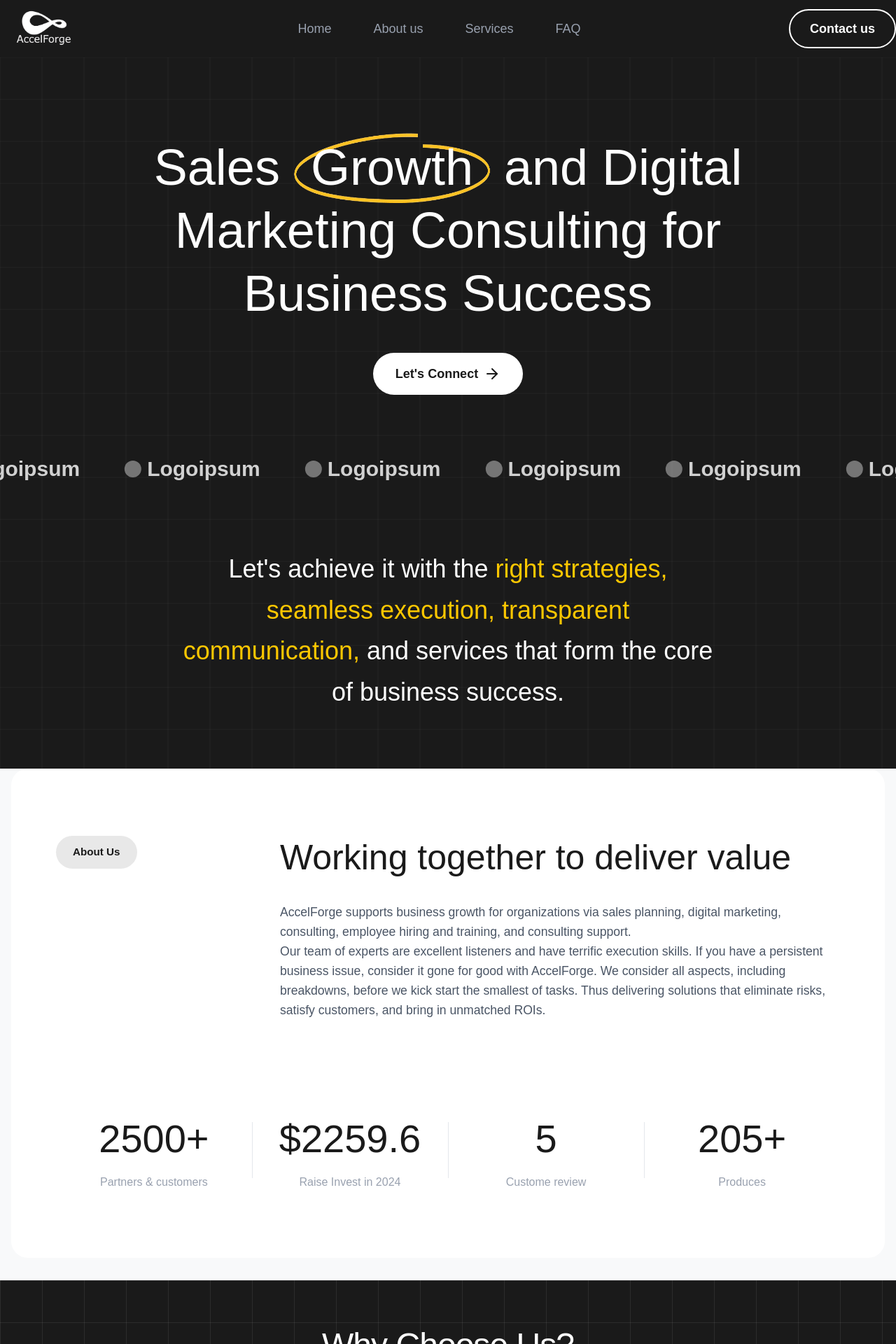
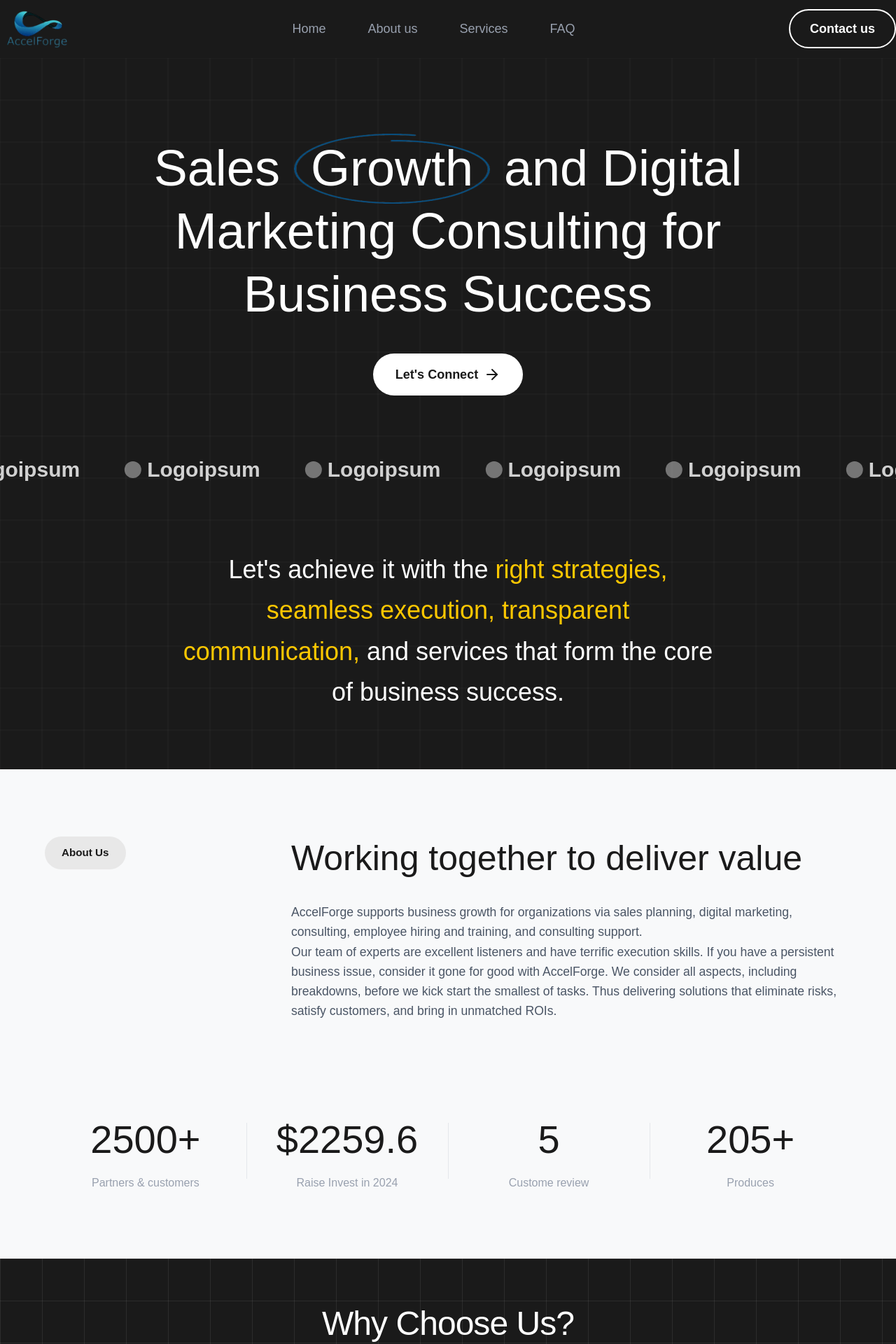
Before and after one commit to Phinix55/AccelForge, a React (Vite) app: page / in a window 1280 px wide. Shown: the top 1920 px of the page at 70% size. Built offline with nearby package versions, Linux system fonts and the light colour scheme.

Commit message:
Update section styles in About, FeaturesGrid, and Testimonials components for improved layout and consistency; change logo in Header component

```diff
--- a/src/components/About.jsx
+++ b/src/components/About.jsx
@@ -45,7 +45,7 @@
 
 const About = () => {
     return (
-        <section className="bg-white rounded-3xl mx-4 mb-8 py-24 px-16 max-[1024px]:py-16 max-[1024px]:px-8 max-[768px]:p-6 max-[768px]:mx-4 max-[768px]:mb-4">
+        <section className="py-24 px-16 max-[1024px]:py-16 max-[1024px]:px-8 max-[768px]:p-6 max-[768px]:mx-4 max-[768px]:mb-4">
             <div className="max-w-[1200px] mx-auto mb-24 flex justify-between items-start gap-16 max-[1024px]:flex-col max-[1024px]:items-center max-[1024px]:text-center max-[1024px]:gap-8 max-[1024px]:mb-16 max-[768px]:mb-6 max-[768px]:items-start max-[768px]:text-left">
                 <div className="shrink-0">
                     <ScrollReveal>
--- a/src/components/FeaturesGrid.jsx
+++ b/src/components/FeaturesGrid.jsx
@@ -36,7 +36,7 @@
     ];
 
     return (
-        <section className="w-auto max-w-7xl mx-auto px-8 mb-16 py-16 max-[768px]:px-4 max-[768px]:mb-8 max-[768px]:py-8">
+        <section className="w-auto max-w-7xl mx-auto px-8 py-16 max-[768px]:px-4 max-[768px]:mb-8 max-[768px]:py-8">
             <div className="text-center mb-16">
                 <h2 className="text-5xl font-medium text-text-primary leading-tight max-[1024px]:text-[2.5rem] max-[768px]:text-[2.2rem] max-[768px]:mb-8">Your Revenue Growth <br/> Starts <span className="italic font-normal">Here</span></h2>
             </div>
--- a/src/components/Header.jsx
+++ b/src/components/Header.jsx
@@ -1,7 +1,7 @@
 import React, { useState } from 'react';
 import { Menu, X } from 'lucide-react';
 import { motion, AnimatePresence } from 'framer-motion';
-import logo2 from '../assets/logo2.png';
+import logo1 from '../assets/logo1.png';
 
 const Header = () => {
     const [isDrawerOpen, setIsDrawerOpen] = useState(false);
@@ -20,8 +20,8 @@
     return (
         <>
             <div className='bg-accent-primary w-full flex justify-center sticky top-0 z-50'>
-                <header className="container flex items-center justify-between max-[900px]:pr-4 py-3 max-[900px]:py-2">
-                    <img src={logo2} alt="AccelForge Logo" className="w-32 h-auto" />
+                <header className="container flex items-center justify-between max-[900px]:px-4 py-3 max-[900px]:py-2">
+                    <img src={logo1} alt="AccelForge Logo" className="w-28 h-auto" />
 
                     {/* Desktop Nav */}
                     <nav className="flex gap-15 max-[900px]:hidden">
--- a/src/components/Testimonials.jsx
+++ b/src/components/Testimonials.jsx
@@ -41,9 +41,9 @@
 
 const Testimonials = () => {
     return (
-        <section className="py-8 pb-24 bg-white overflow-hidden max-[768px]:py-8 max-[768px]:pb-16">
+        <section className="py-8 pb-5 bg-accent-primary bg-[linear-gradient(rgba(255,255,255,0.09)_1px,transparent_1px),linear-gradient(90deg,rgba(255,255,255,0.09)_1px,transparent_1px)] bg-size-[60px_60px] overflow-hidden max-[768px]:py-8 max-[768px]:pb-16">
             <div className="text-center max-w-[800px] mx-auto mb-16 px-4 max-[768px]:mb-8 max-[768px]:px-6">
-                <h2 className="text-[3.5rem] font-medium mb-4 leading-tight text-text-primary max-[768px]:text-[2.5rem] max-[768px]:mb-4 max-[768px]:leading-[1.1]">What Our Clients <span className="italic font-normal">are Saying</span></h2>
+                <h2 className="text-[3.5rem] font-medium mb-4 leading-tight text-white max-[768px]:text-[2.5rem] max-[768px]:mb-4 max-[768px]:leading-[1.1]">What Our Clients <span className="italic font-normal">are Saying</span></h2>
                 <p className="text-[1rem] text-[#888] leading-[1.6] max-[768px]:text-[1rem] max-[768px]:px-2">
                     Our users love how Mondal CRM simplifies their processes and streamlines operations
                 </p>
```
Also changed, not shown: src/assets/ellipse.png.
